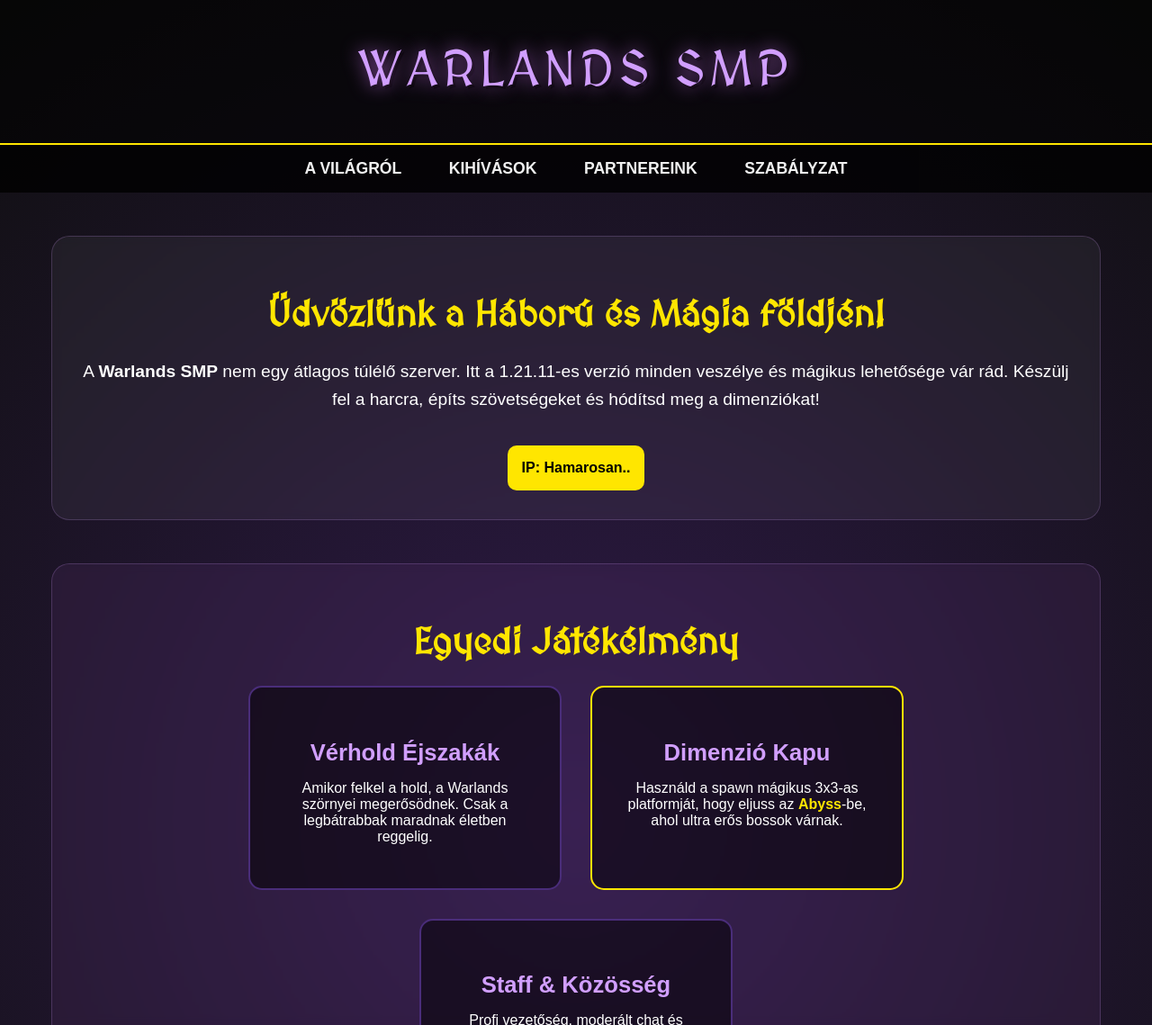
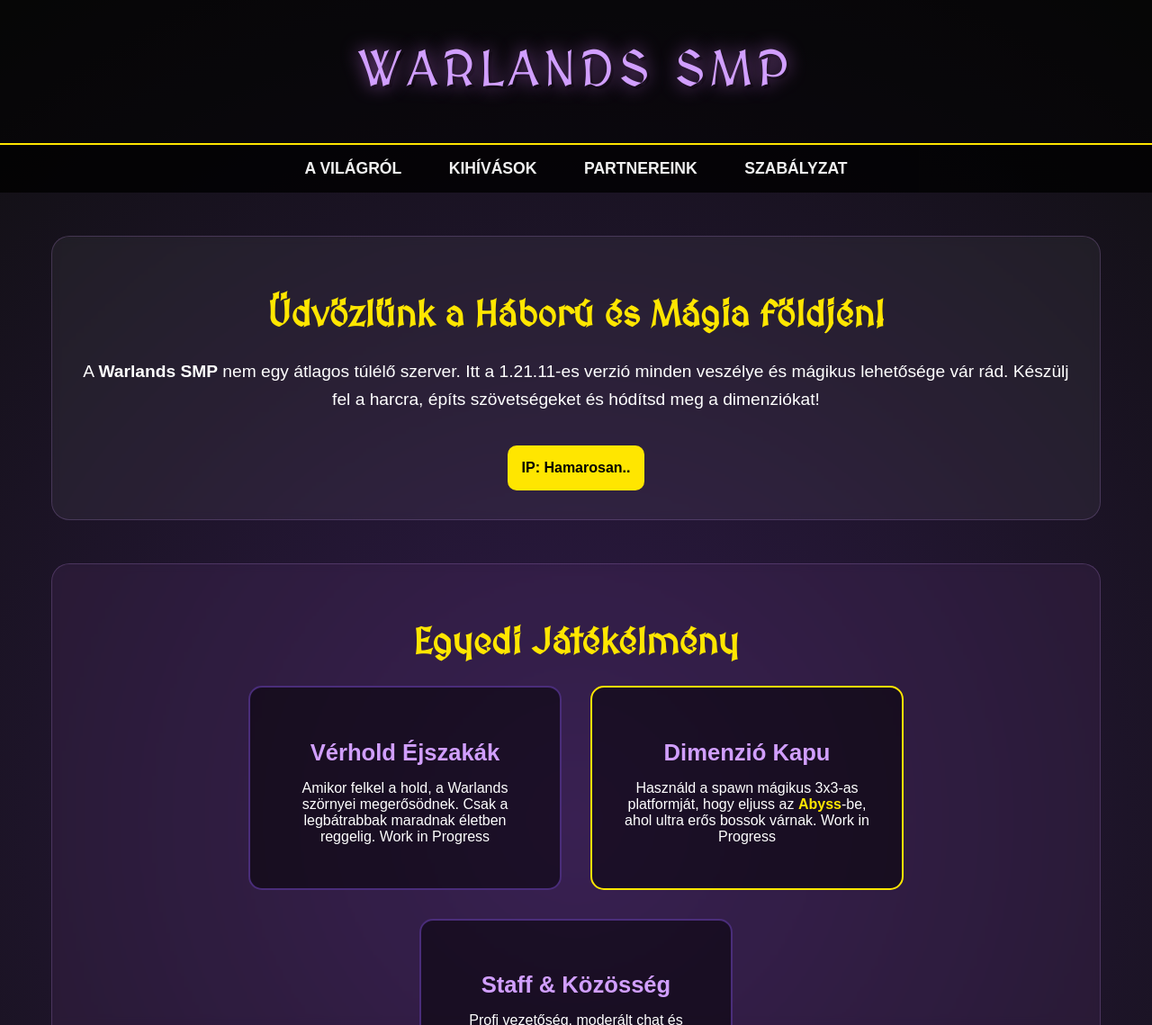
Before and after one commit to matemat25/matemat25.github.io, a plain HTML site: page index.html in a window 1280 px wide. Shown: the top 1139 px of the page at 90% size. Drawn offline with Linux system fonts and the light colour scheme.

Commit message:
Update index.html

```diff
--- a/index.html
+++ b/index.html
@@ -159,11 +159,11 @@
     <div class="features">
         <div class="card">
             <h3>Vérhold Éjszakák</h3>
-            <p>Amikor felkel a hold, a Warlands szörnyei megerősödnek. Csak a legbátrabbak maradnak életben reggelig.</p>
+            <p>Amikor felkel a hold, a Warlands szörnyei megerősödnek. Csak a legbátrabbak maradnak életben reggelig. Work in Progress</p>
         </div>
         <div class="card" style="border-color: #ffe600;">
             <h3>Dimenzió Kapu</h3>
-            <p>Használd a spawn mágikus 3x3-as platformját, hogy eljuss az <span class="highlight">Abyss</span>-be, ahol ultra erős bossok várnak.</p>
+            <p>Használd a spawn mágikus 3x3-as platformját, hogy eljuss az <span class="highlight">Abyss</span>-be, ahol ultra erős bossok várnak. Work in Progress</p>
         </div>
         <div class="card">
             <h3>Staff & Közösség</h3>
```
